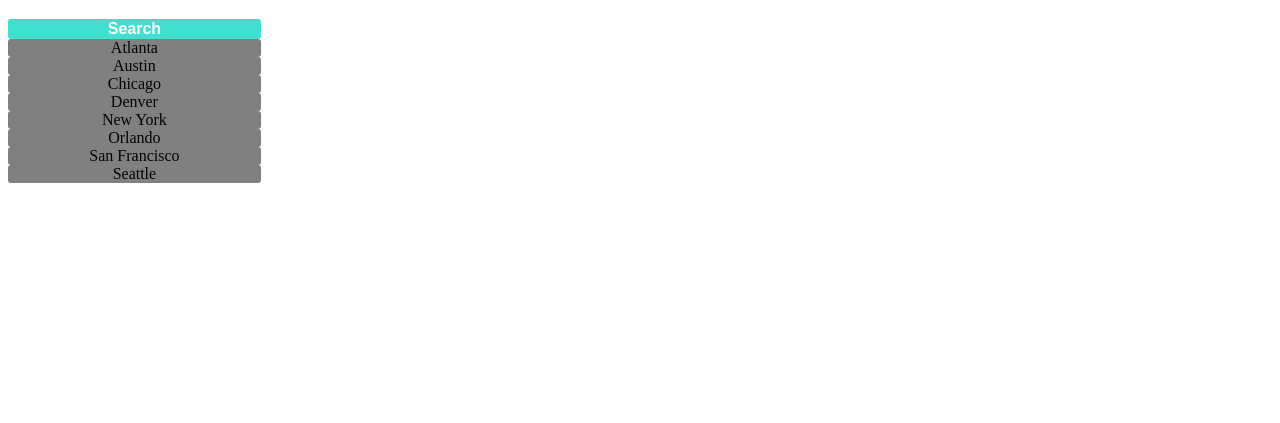
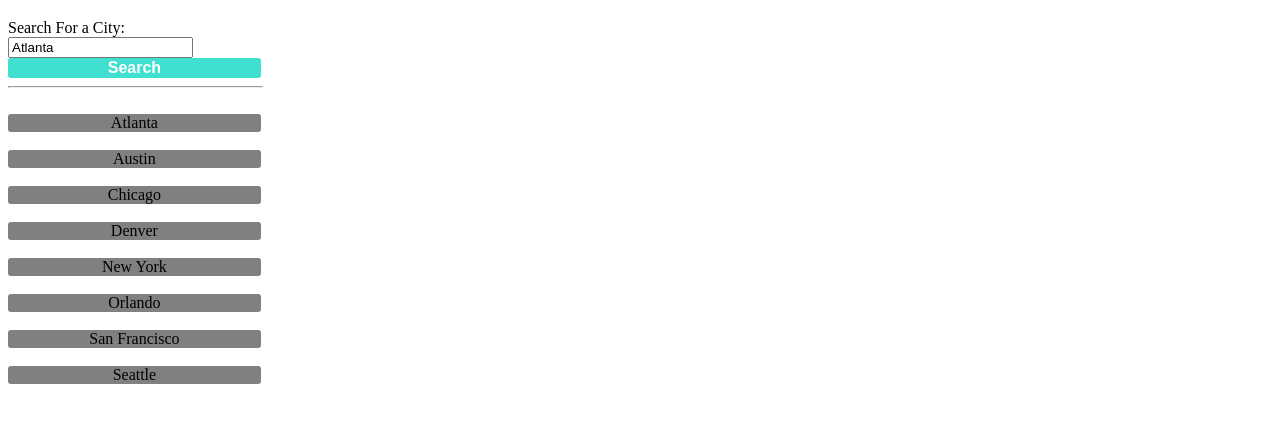
Before and after one commit to Mattrp227/Searchable-Weather-Dashboard, a plain HTML site: page index.html in a window 1280 px wide. Shown: the part 61-484 px from the top of the page. Drawn offline with nearby package versions, Linux system fonts and the light colour scheme.

Commit message:
Update index.html

```diff
--- a/index.html
+++ b/index.html
@@ -10,15 +10,31 @@
   <body>
     <h1>Weather Dashboard</h1>
 <div id="webpage" class="container">
+    <form>
     <div id="searchbox" class="upperleft">
+        <label for="citysearch">Search For a City:</label>
+        <br>
+        <input id="citysearch" class="formresults" name="place" value="Atlanta"></input>
+        <br>
         <button id="searchbutton" type="submit" class="button">Search</button>
+    </form>
+        <br>
+        <hr align="left">
+        <br>
         <div id="cityTag" class="bottomleft">Atlanta</div>
+        <br>
         <div id="cityTag" class="bottomleft">Austin</div>
+        <br>
         <div id="cityTag" class="bottomleft">Chicago</div>
+        <br>
         <div id="cityTag" class="bottomleft">Denver</div>
+        <br>
         <div id="cityTag" class="bottomleft">New York</div>
+        <br>
         <div id="cityTag" class="bottomleft">Orlando</div>
+        <br>
         <div id="cityTag" class="bottomleft">San Francisco</div>
+        <br>
         <div id="cityTag" class="bottomleft">Seattle</div>
     </div>
     <div id="pastresults" class="history">
```
